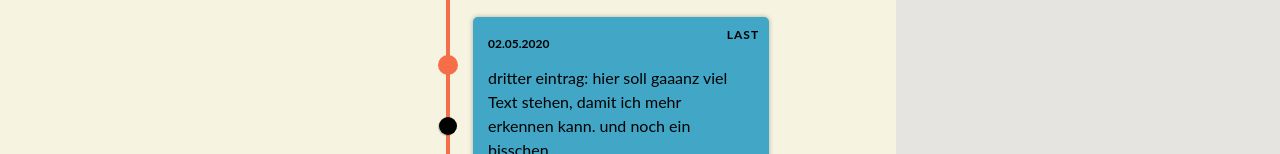
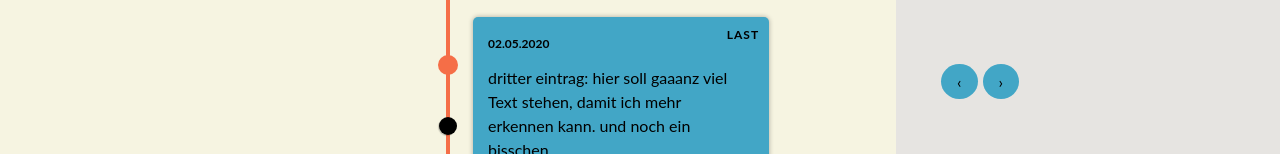
Before and after one commit to Hyphiin/thmProject_TimelineWebApp, a React (Create React App) app in the folder my-app/: page / in a window 1280 px wide. Shown: the part 615-769 px from the top of the page. Built offline with nearby package versions, Linux system fonts and the light colour scheme.

Commit message:
Erste Mehrseitigen Tests

```diff
--- a/my-app/src/App.css
+++ b/my-app/src/App.css
@@ -267,3 +267,33 @@ resize: none;
     text-align: center;
     font-weight: bold;
 }
+
+#navButtons{
+    margin: 0px 0px 0px 40px;
+}
+.prev {
+    text-decoration: none;
+    display: inline-block;
+    padding: 8px 16px;
+    margin: 0px 5px;
+    background-color: #42a6c6;
+    color: black;
+    border-radius: 50%;
+}
+.prev:hover{
+    background-color: #f56e47;
+    color: black;
+}
+
+.next{
+    text-decoration: none;
+    display: inline-block;
+    padding: 8px 16px;
+    background-color: #42a6c6;
+    color: black;
+    border-radius: 50%;
+}
+.next:hover{
+    background-color: #f56e47;
+    color: black;
+}
--- a/my-app/src/components/AddEntries.js
+++ b/my-app/src/components/AddEntries.js
@@ -1,7 +1,8 @@
 import entry from "./entries";
+import entry2 from "./entries2";
 import React, {Component} from "react";
 
-function addContent (text, date, tag, position, mode){
+function editContent (text, date, tag, position, mode){
 
     if (text==null) {
         return entry;
@@ -13,6 +14,17 @@ function addContent (text, date, tag, position, mode){
         console.log(newEntry);
         return newEntry;
     }
+    if (mode==="new"){
+        console.log(entry.length);
+        while (entry.length>0) {
+            entry.pop();
+        }
+        for(let i=0; i<entry2.length;i++){
+            entry.push(entry2[i]);
+        }
+        console.log(entry);
+    }
+
     if(mode==="add") {
         let newObject = {
             text: text,
@@ -24,6 +36,8 @@ function addContent (text, date, tag, position, mode){
         entry.splice(position,0,newObject);
         console.log(entry);
     }
+
+
     if (mode==="edit"){
         let newObject = {
             text: text,
@@ -34,8 +48,12 @@ function addContent (text, date, tag, position, mode){
         };
         entry.splice(position,1,newObject);
     }
+
+
     if (mode==="delete"){
         entry.splice(position,1);
     }
 }
-export default addContent;
+
+
+export default editContent;
--- /dev/null
+++ b/my-app/src/components/Navigation.js
@@ -0,0 +1,30 @@
+import React, {useState} from "react";
+import entry2 from "./entries2";
+import timeLine from "./timeLine";
+
+class Navigation extends React.Component {
+    constructor(props) {
+        super(props);
+        this.state = {
+            entries: this.props.entries
+        }
+    }
+
+    setTimeline(entries) {
+        this.setState({
+            entries: entries
+        });
+        localStorage.setItem('Timeline', entries);
+        console.log(entries);
+    }
+
+
+
+    render() {
+        return <div id="navButtons">
+                    <a className="prev" href="#" onClick={() =>this.setTimeline(2)} >&#8249;</a>
+                    <a className="next" href="#" onClick={() =>this.setTimeline(1)}>&#8250;</a>
+                </div>
+    }
+}
+export default Navigation;
--- /dev/null
+++ b/my-app/src/components/entries2.js
@@ -0,0 +1,33 @@
+const entry2 = [
+    {
+        text: "first eintrag 2. seite",
+        date: "02.05.2020",
+        category: {
+            tag: "medium",
+        }
+    },
+    {
+        text: "second eintrag: hier soll gaaanz viel okjdölfjslids stehen, damit ich mehr erkennen kann. und noch ein bisschen",
+        date: "02.05.2020",
+        category: {
+            tag: "last",
+        }
+    },
+    {
+        text: "dritter eintrag: hier bisschen",
+        date: "02.05.2020",
+        category: {
+            tag: "last",
+        }
+    },
+    {
+        text: "vierter Uffffffffffff: hier ",
+        date: "02.05.2020",
+        category: {
+            tag: "last",
+        }
+    }
+];
+
+
+export default entry2;
--- a/my-app/src/components/timeLine.js
+++ b/my-app/src/components/timeLine.js
@@ -1,5 +1,5 @@
 import React, {useState} from "react";
-import addContent from "./AddEntries";
+import editContent from "./AddEntries";
 import TimeLineItem from "./timeLineItem";
 
 
@@ -7,9 +7,9 @@ import TimeLineItem from "./timeLineItem";
 console.log("timeline");
 function Timeline () {
     function clickHandler() {
-        addEntry(addContent("get"));
+        addEntry(editContent("get"));
     }
-    const [eintrag, addEntry] = useState(addContent());
+    const [eintrag, addEntry] = useState(editContent());
     console.log(eintrag);
             return (
                 <div id="timeline-export" className="timeline-container" onClick={() => clickHandler()}>
--- a/my-app/src/components/timeLineItem.js
+++ b/my-app/src/components/timeLineItem.js
@@ -1,5 +1,5 @@
 import React, {useState} from "react";
-import addContent from "./AddEntries"
+import editContent from "./AddEntries"
 import FileInput from "./FileInput";
 
 
@@ -47,17 +47,15 @@ function TimeLineItem ({entries}) {
     function clickHandler(mode) {
         localStorage.setItem("mode","neutral");
         if (mode==="add") {
-                addContent(localStorage.getItem("text"), localStorage.getItem("date"), localStorage.getItem("tag"), addContent().indexOf(entries),"add");
+                editContent(localStorage.getItem("text"), localStorage.getItem("date"), localStorage.getItem("tag"), editContent().indexOf(entries),"add");
 
         }
         if (mode==="delete"){
-            addContent("","","",addContent().indexOf(entries),"delete");
+            editContent("","","",editContent().indexOf(entries),"delete");
         }
         if (mode==="edit"){
-            addContent(localStorage.getItem("text"), localStorage.getItem("date"), localStorage.getItem("tag"),addContent().indexOf(entries),"edit");
+            editContent(localStorage.getItem("text"), localStorage.getItem("date"), localStorage.getItem("tag"),editContent().indexOf(entries),"edit");
         }
-
-
     }
 
 
@@ -69,7 +67,7 @@ function TimeLineItem ({entries}) {
                 {entries.category.tag}
             </span>
                 <time>{entries.date}</time>
-                <p onClick={() => clickHandler("remove")}> {entries.text} </p>
+                <p onClick={() => clickHandler("remove")}> {entries.text} {localStorage.getItem("Timeline")} </p>
                     { localStorage.getItem('icon') ? <FontAwesomeIcon icon={['fas', localStorage.getItem('icon')]} /> : '' }
                 </div>
                 <FileInput/>
--- a/my-app/src/components/toolBox.js
+++ b/my-app/src/components/toolBox.js
@@ -1,13 +1,17 @@
 import React from "react";
 import Add from "./Add";
+import Navigation from "./Navigation";
 import IconInsert from "./IconInsert";
 
 function Toolbox () {
+
+
 
     return(
     <div id="toolbox_container">
         <p id="toolbox_header">Toolbox</p>
         <Add/>
+        <Navigation/>
     </div>
     )
 }
```
